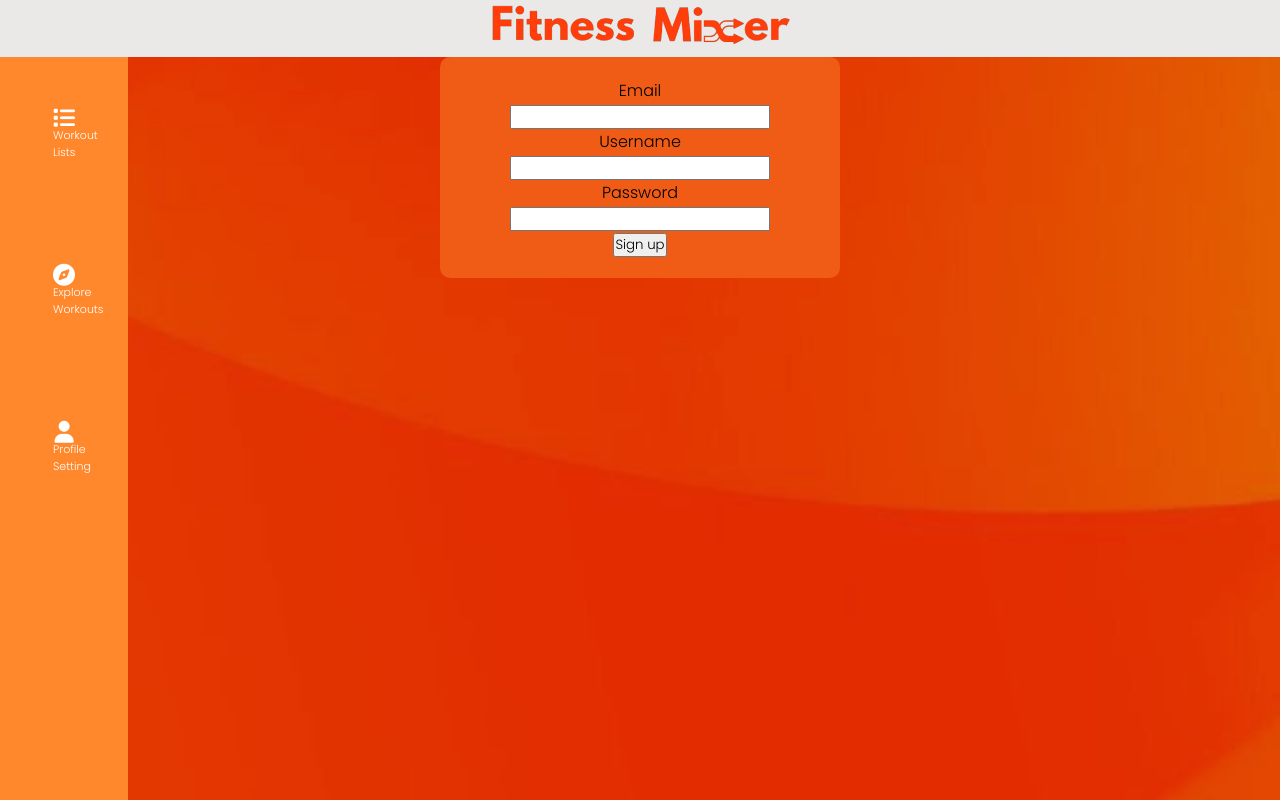
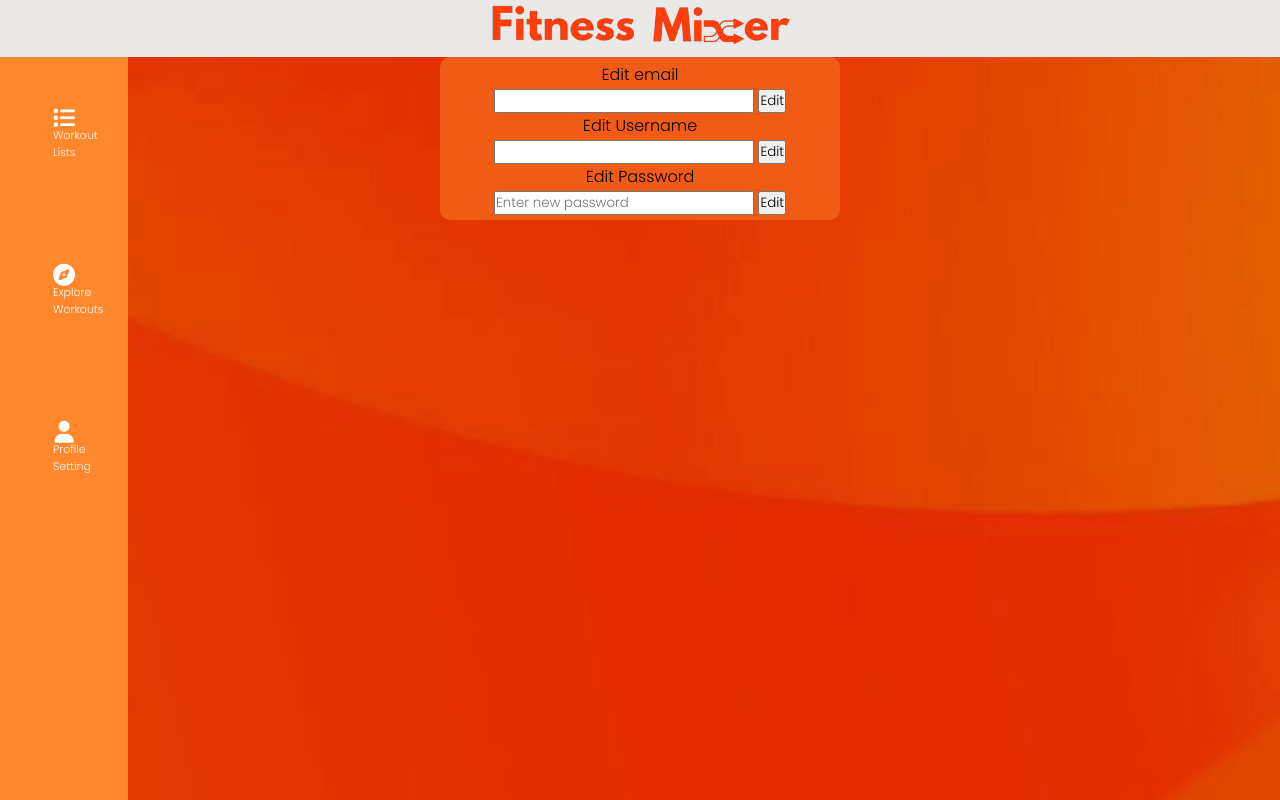
Before and after one commit to FitnessMixer/fitness-mixer, a Flask app: template App/templates/editProfile.html in a window 1280 px wide. Run offline with Flask 3, Linux system fonts and the light colour scheme; the template is opened without the code that fills it, so the values that code supplies are empty; parts of the project's set-up code (start-up, migrations or seed data) failed here and were passed over; some libraries are stand-ins or nearby versions.

Commit message:
hooked up edit profile form

```diff
--- a/App/templates/editProfile.html
+++ b/App/templates/editProfile.html
@@ -33,31 +33,43 @@
     </div> <!--end div for sidebar-->
   </div>
     <div class= "main-content">
-        <div class="card">
-        <form id="editProfileForm" method="POST" action="/editProfile" style="padding:1em">
-            <!-- Enter ur stuff for for submission to the database here-->
+      <div class="card">
+
+          <!-- Enter ur stuff for for submission to the database here-->
+          <form method="POST" action="/editemail">
+            <span>Edit email</span>
             <div class="inputbox">
               <div class="d-flex justify-content-between align-items-center">
-                <span>Email</span>
+                <input type="text" id=1 name="new_email" class="form-control">
+                <button class="btn btn-primary btn-block" type="submit" class="blue text-white btn"> Edit</button>
               </div>
-              <input type="text" name="email" type="email" class="form-control" required="required">
             </div>
+        </form>
+          <form method="POST" action="/editusername">
+              <span>Edit Username</span>
               <div class="inputbox">
-              <div class="d-flex justify-content-between align-items-center">
-                <span>Username</span>
-              </div>
-              <input type="text" name="username" type="username" class="form-control" required="required">
-              </div>
+                <div class="d-flex justify-content-between align-items-center">
+                  <input type="text" id=1 name="new_user" class="form-control">
+                  <button class="btn btn-primary btn-block" type="submit" class="blue text-white btn"> Edit</button>
+                </div>
+                </div>
+            </form>
+          <form method="POST" action="/editpassword">
+            <span>Edit Password</span>
             <div class="inputbox">
               <div class="d-flex justify-content-between align-items-center">
-                <span>Password</span>
+                <input type="text" id=1 name="new_password" placeholder="Enter new password" class="form-control">
+                <button class="btn btn-primary btn-block" type="submit" class="blue text-white btn"> Edit</button>
               </div>
-              <input type="password" name="password" type="password" class="form-control" required="required">
+              </div>
+      </div>
+    </div>
+
+            </div>
+              <!--<input type="password" name="password" type="password" class="form-control" required="required">-->
             </div>
             <div class="subcontent center-vertical">
-            <button class="btn btn-primary btn-block" type="submit" class="blue text-white btn">
-              Sign up
-            </button>
+
             </div>
         </form>
         </div>
--- a/App/views/index.py
+++ b/App/views/index.py
@@ -8,8 +8,6 @@ from App.controllers import create_user
 
 
 def getExercises():
-
-
   muscle = 'abdominals'
   api_url = 'https://api.api-ninjas.com/v1/exercises?muscle={}'.format(muscle)
   response = requests.get(api_url, headers={'X-Api-Key': 'NwmKx1s20Ive3BSqoYMvmw==zbTgNEmqqVzTlGT4'})
@@ -33,7 +31,7 @@ def getExercises():
 
 
 
-getExercises()
+#getExercises()
 
 
 
```
